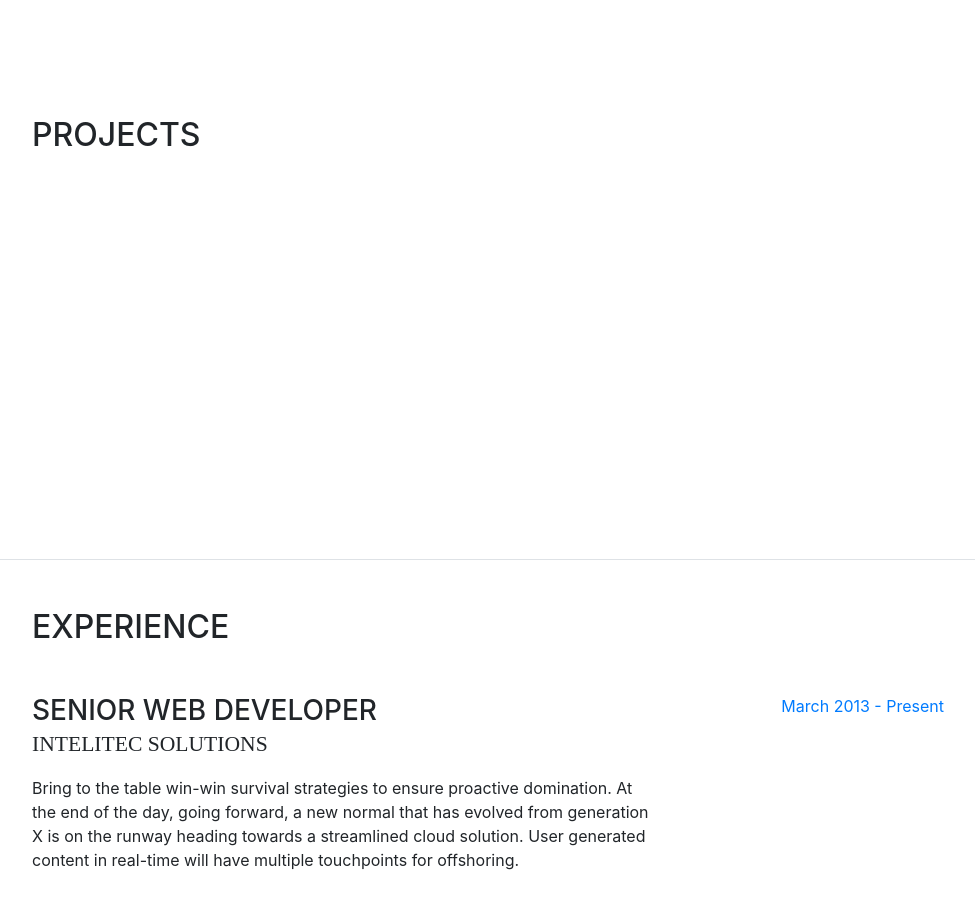
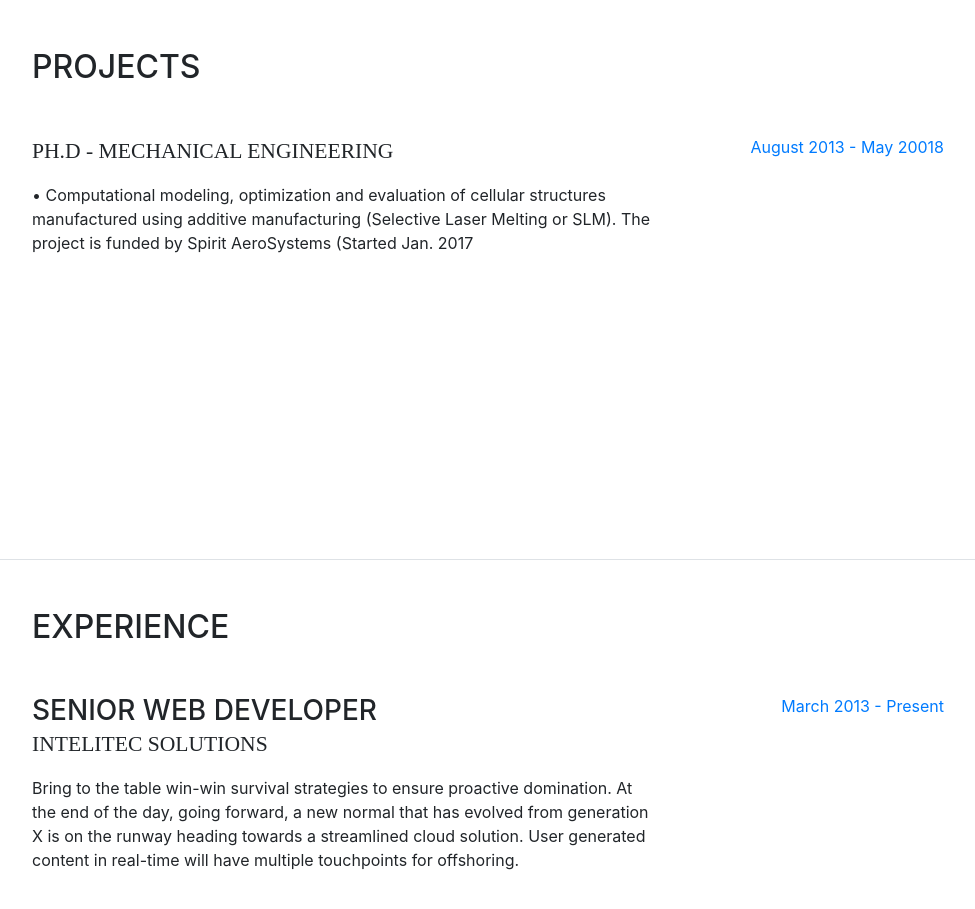
Before and after one commit to sudharshan87/suds-cv, a website with bundled scripts: page index.html in a window 1280 px wide. Shown: the part 1840-2749 px from the top of the page, without its empty margins (288-1263 px from the left). Built offline with nearby package versions, Linux system fonts and the light colour scheme; a web font is replaced by a local one.

Commit message:
Update index.html

```diff
--- a/index.html
+++ b/index.html
@@ -158,6 +158,16 @@
        <section class="resume-section p-3 p-lg-5 d-flex flex-column" id="projects">
         <div class="my-auto">
           <h2 class="mb-5">Projects</h2>
+
+          <div class="resume-item d-flex flex-column flex-md-row">
+            <div class="resume-content mr-auto">
+              <div class="subheading mb-3">Ph.D - Mechanical Engineering</div>
+              <p>•	Computational modeling, optimization and evaluation of cellular structures manufactured using additive manufacturing (Selective Laser Melting or SLM). The project is funded by Spirit AeroSystems (Started Jan. 2017</p>
+            </div>
+            <div class="resume-date text-md-right">
+              <span class="text-primary">August 2013 - May 20018</span>
+            </div>
+          </div>
 
       </section>
 
```
